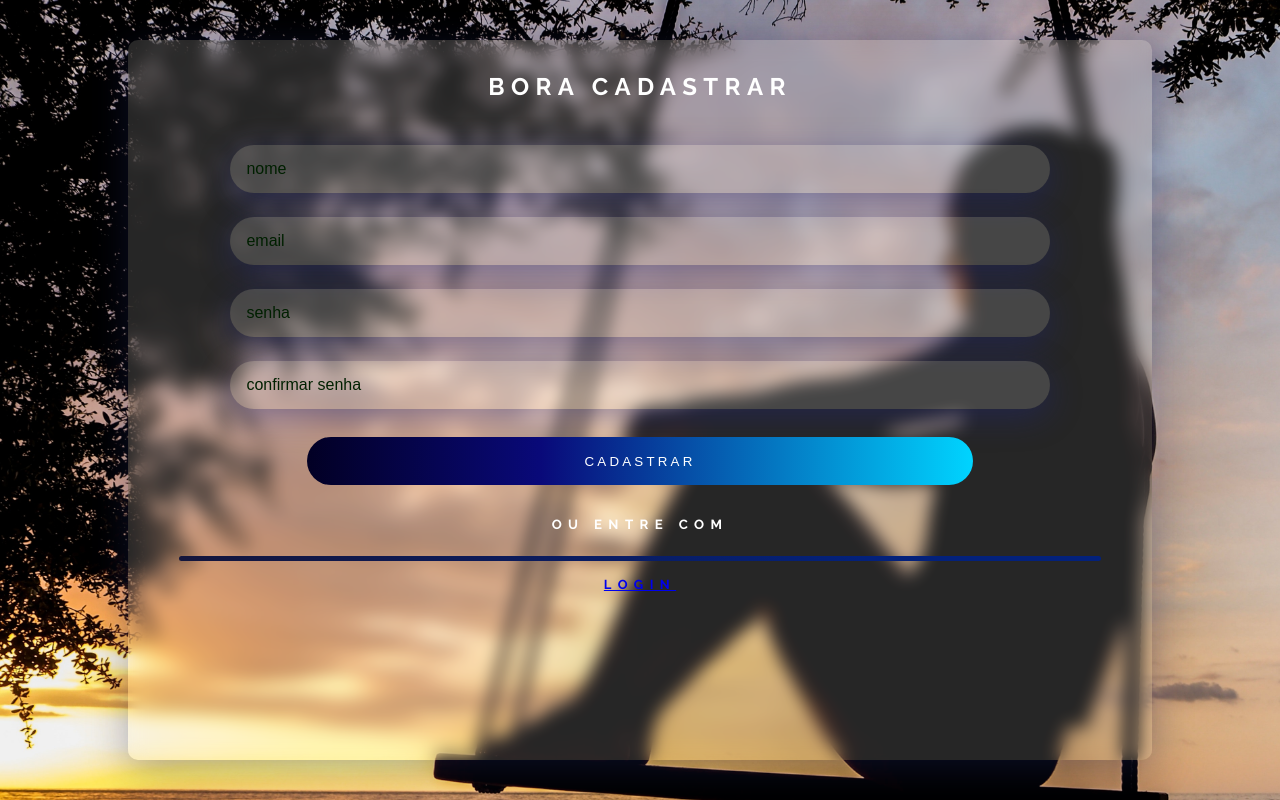
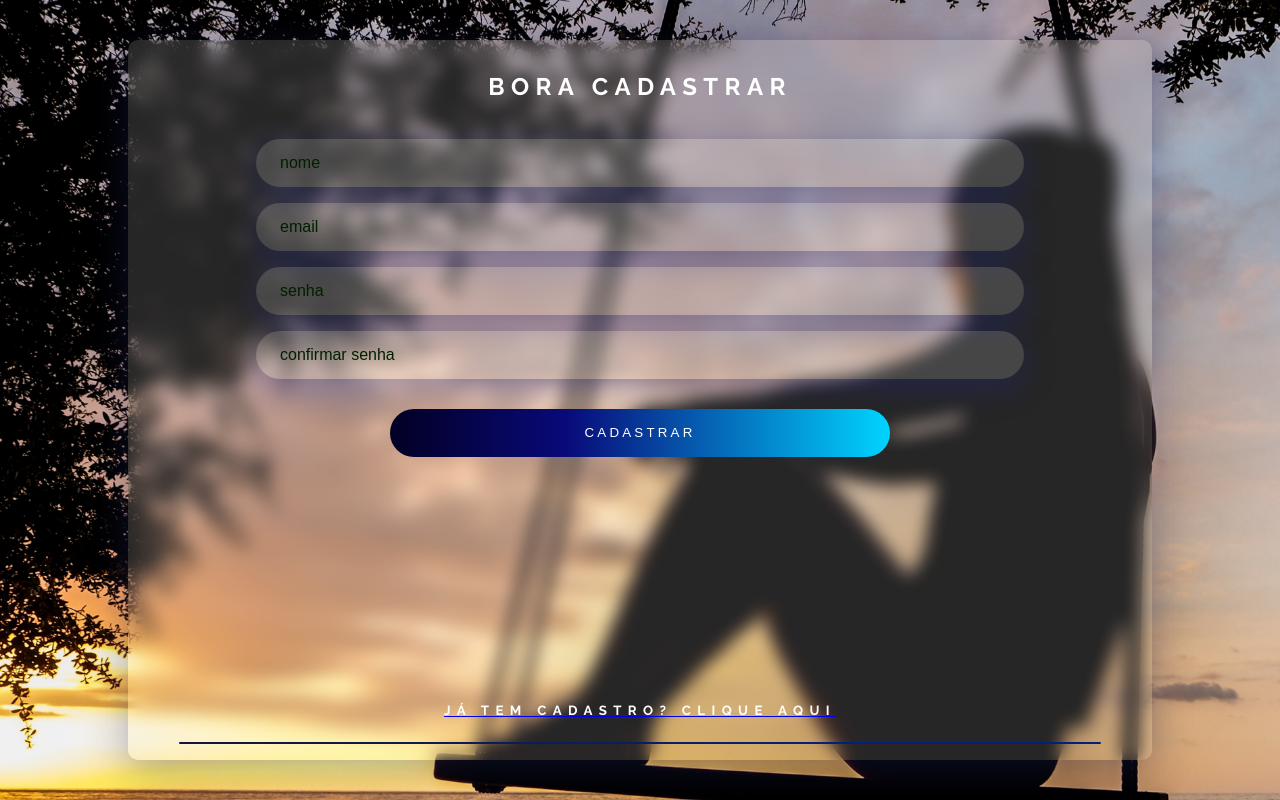
Before and after one commit to Larissapaixao9/i-got-you-frontend, a React (Create React App) app: page /sign_up in a window 1280 px wide. Built offline with nearby package versions, Linux system fonts and the light colour scheme.

Commit message:
create sign in and sign up initial logic

```diff
--- a/package.json
+++ b/package.json
@@ -6,9 +6,11 @@
     "@testing-library/jest-dom": "^5.16.5",
     "@testing-library/react": "^13.4.0",
     "@testing-library/user-event": "^13.5.0",
+    "axios": "^0.27.2",
     "react": "^18.2.0",
     "react-dom": "^18.2.0",
     "react-icons": "^4.4.0",
+    "react-loader-spinner": "^5.1.5",
     "react-router-dom": "^6.4.1",
     "react-scripts": "5.0.1",
     "styled-components": "^5.3.5",
--- a/src/components/Sign_in.js
+++ b/src/components/Sign_in.js
@@ -1,26 +1,74 @@
-import React from 'react'
+import React, { useEffect } from 'react'
 import styled from 'styled-components'
+import axios from 'axios'
 import { FaGoogle,FaFacebook, FaInstagram, FaTwitter } from 'react-icons/fa'
 import Input from '../items/Input'
 import Button from '../items/Button'
 import Icons from '../items/Icons'
-import { Link, Navigate } from 'react-router-dom'
-import Sign_up from './Sign_up'
-
+import { Link, Navigate, useNavigate } from 'react-router-dom'
+import { ThreeDots } from "react-loader-spinner";
 
 export default function Sign_in() {
+
+  const base_URL = `http://localhost:4001`
+
+  const URL_login = `${base_URL}/sign-in`
+
+  const [loading, setLoading] = React.useState(false)
+
+  const navigate = useNavigate()
+
+  const [user, setUser]=React.useState({
+    email:"",
+    password:""
+  })
+
+  async function submit_login(event){
+    console.log(event)
+
+    event.preventDefault()
+
+    setLoading(true)
+
+    try{
+      const promise = await axios.post(URL_login,user)
+      console.log(promise.data)
+      navigate('/home')
+
+    }
+    catch(err){
+      setLoading(false)
+      console.log(err.response.data)
+      alert('erro no login')
+
+    }
+  }
+
   const IconBackground = "linear-gradient(to right, #A12AC4 0%, #ED586C 40%, F0A853 100%)";
   return (
     <MainComponent>
       <WelcomeText>Olá, meu chapa</WelcomeText>
+      <form onSubmit={submit_login}>
       <InputContainer>
-        <Input type="text" placeholder="email"/>
-        <Input type="password" placeholder="senha"/>
+
+        <Input id='email'
+        value={user.email}
+        onChange={(event)=>setUser({...user, email:event.target.value})}
+        type="text"
+        placeholder="email"/>
+
+        <Input type="password"
+        placeholder="senha"
+        id='password'
+        value={user.password}
+        onChange={(event)=>setUser({ ...user, password:event.target.value })}
+        />
       </InputContainer>
+
       <ButtonContainer>
-          <Button content="Entrar"/>
+          <Button loading={loading} content="Entrar"/>
         </ButtonContainer>
-
+      </form>
         <Signup_with_text>Ou entre com</Signup_with_text>
         <Horizontal />
         <IconContainer>
@@ -58,6 +106,23 @@ const MainComponent = styled.div`
     text-transform: uppercase;
     letter-spacing: 0.4rem;
 
+    form{
+      height: 160vh;
+    width:60vw;
+      display:flex;
+    align-items:center;
+    flex-direction:column;
+
+    input{
+      display: flex;
+      flex-direction: column;
+      justify-content: space-around;
+      align-items: center;
+      height: 20%;
+      width:100%;
+      padding: 1.5rem;
+    }
+    }
     Link{
       text-decoration: none;
       color:white;
@@ -110,7 +175,7 @@ const InputContainer = styled.div`
     flex-direction: column;
     justify-content: space-around;
     align-items: center;
-    height: 20%;
+    height: 40%;
     width:100%;
 `
 
@@ -146,4 +211,5 @@ const IconContainer = styled.div`
 
 const Sign_up_text = styled.h4`
     cursor: pointer;
+
 `
--- a/src/components/Sign_up.js
+++ b/src/components/Sign_up.js
@@ -2,31 +2,96 @@ import React from 'react'
 import styled from 'styled-components'
 import { FaGoogle,FaFacebook, FaInstagram, FaTwitter } from 'react-icons/fa'
 import Input from '../items/Input'
+import { Link, Navigate, useNavigate } from 'react-router-dom'
 import Button from '../items/Button'
-import Icons from '../items/Icons'
-import { Link, Navigate } from 'react-router-dom'
+import axios from 'axios'
 
 export default function Sign_up() {
+
+  const base_URL = `http://localhost:4001`
+
+  const URL_login = `${base_URL}/sign-up`
+
+  const [loading, setLoading] = React.useState(false)
+
+  const navigate = useNavigate()
+
+  const [user, setUser]=React.useState({
+    email:"",
+    name:"",
+    password:"",
+    confirm_password:""
+  })
+
+  async function submit_logup(event){
+    console.log(event)
+
+    event.preventDefault()
+
+    setLoading(true)
+
+    try{
+      const promise = await axios.post(URL_login,user)
+      console.log(promise.data)
+      navigate('/')
+
+    }
+    catch(err){
+      setLoading(false)
+      console.log(err.response.data)
+      alert('erro no cadastro')
+
+    }
+  }
+
   const IconBackground = "rgba(255,255,255,0.15)";
   return (
     <MainComponent>
       <WelcomeText>Bora cadastrar</WelcomeText>
+      <form onSubmit={submit_logup}>
       <InputContainer>
-      <Input type="text" placeholder="nome"/>
-        <Input type="text" placeholder="email"/>
-        <Input type="password" placeholder="senha"/>
-        <Input type="password" placeholder="confirmar senha"/>
+      <Input
+      type="text"
+      placeholder="nome"
+      id='name'
+      value={user.name}
+      onChange={(event)=>setUser({ ...user, name:event.target.value })}
+      />
+
+        <Input type="text"
+        placeholder="email"
+        id='email'
+        value={user.email}
+        onChange={(event)=>setUser({ ...user, email:event.target.value })}
+        />
+
+        <Input type="password"
+        placeholder="senha"
+        id='password'
+        value={user.password}
+        onChange={(event)=>setUser({ ...user, password:event.target.value })}
+        />
+
+        <Input type="password"
+        placeholder="confirmar senha"
+        id='confirmPassword'
+        value={user.confirm_password}
+        onChange={(event)=>setUser({ ...user, confirm_password:event.target.value })}
+        />
+
       </InputContainer>
       <ButtonContainer>
-          <Button content="Cadastrar"/>
+          <Button type='submit' content="Cadastrar"/>
         </ButtonContainer>
 
-        <Signup_with_text>Ou entre com</Signup_with_text>
+      </form>
+      <Link to="/">
+        <Signup_with_text>Já tem cadastro? Clique aqui</Signup_with_text>
+        </Link>
         <Horizontal />
 
-        <Link to="/">
-        <Sign_up_text >LOgin</Sign_up_text>
-        </Link>
+        <Sign_up_text ></Sign_up_text>
+
 
     </MainComponent>
   )
@@ -47,8 +112,32 @@ const MainComponent = styled.div`
     text-transform: uppercase;
     letter-spacing: 0.4rem;
 
+    form{
+      height: 160vh;
+    width:60vw;
+      display:flex;
+    align-items:center;
+    flex-direction:column;
+
+    input{
+      display: flex;
+      flex-direction: column;
+      justify-content: space-around;
+      align-items: center;
+      height: 20%;
+      width:100%;
+      padding: 1.5rem;
+      margin-top:0.4rem;
+      margin-bottom: 0.6rem;
+    }
+    button{
+      margin-top: 2rem;
+    }
+    }
+
     Link{
       text-decoration: none;
+      color:#FFF
     }
     @media only screen and (max-width:320px){
       width: 80vw;
@@ -110,6 +199,7 @@ const ButtonContainer = styled.div`
 
 const Signup_with_text = styled.h5`
     cursor:pointer;
+    color: #FFF;
 `
 
 const Horizontal = styled.div`
--- a/src/items/Button.js
+++ b/src/items/Button.js
@@ -1,11 +1,12 @@
 import styled from "styled-components";
+import { ThreeDots } from "react-loader-spinner";
 
 import React from 'react'
 
-export default function Button({ content, color }) {
+export default function Button({ content, color, loading }) {
   return (
     <ButtonStyle Background={color}>
-        {content}
+        {loading ? <ThreeDots color='#FFF' height='13px' width='51px'/>:<div>{content}</div>}
     </ButtonStyle>
   )
 }
@@ -20,4 +21,6 @@ const ButtonStyle = styled.button`
     color:white;
     border-radius: 2rem;
     cursor:pointer;
+    justify-content: center;
+    align-items: center;
 `
--- a/src/items/Input.js
+++ b/src/items/Input.js
@@ -2,9 +2,14 @@ import styled from "styled-components";
 
 import React from 'react'
 
-export default function Input({ type, placeholder }) {
+export default function Input({ type, placeholder, id, value, onChange }) {
   return (
-    <InputStyle type={type} placeholder={placeholder} />
+    <InputStyle type={type}
+    placeholder={placeholder}
+    id={id}
+    value={value}
+    onChange={onChange}
+    />
   )
 }
 
```
Also changed, not shown: 1 other file (tests, documents, lock files or other folders).
